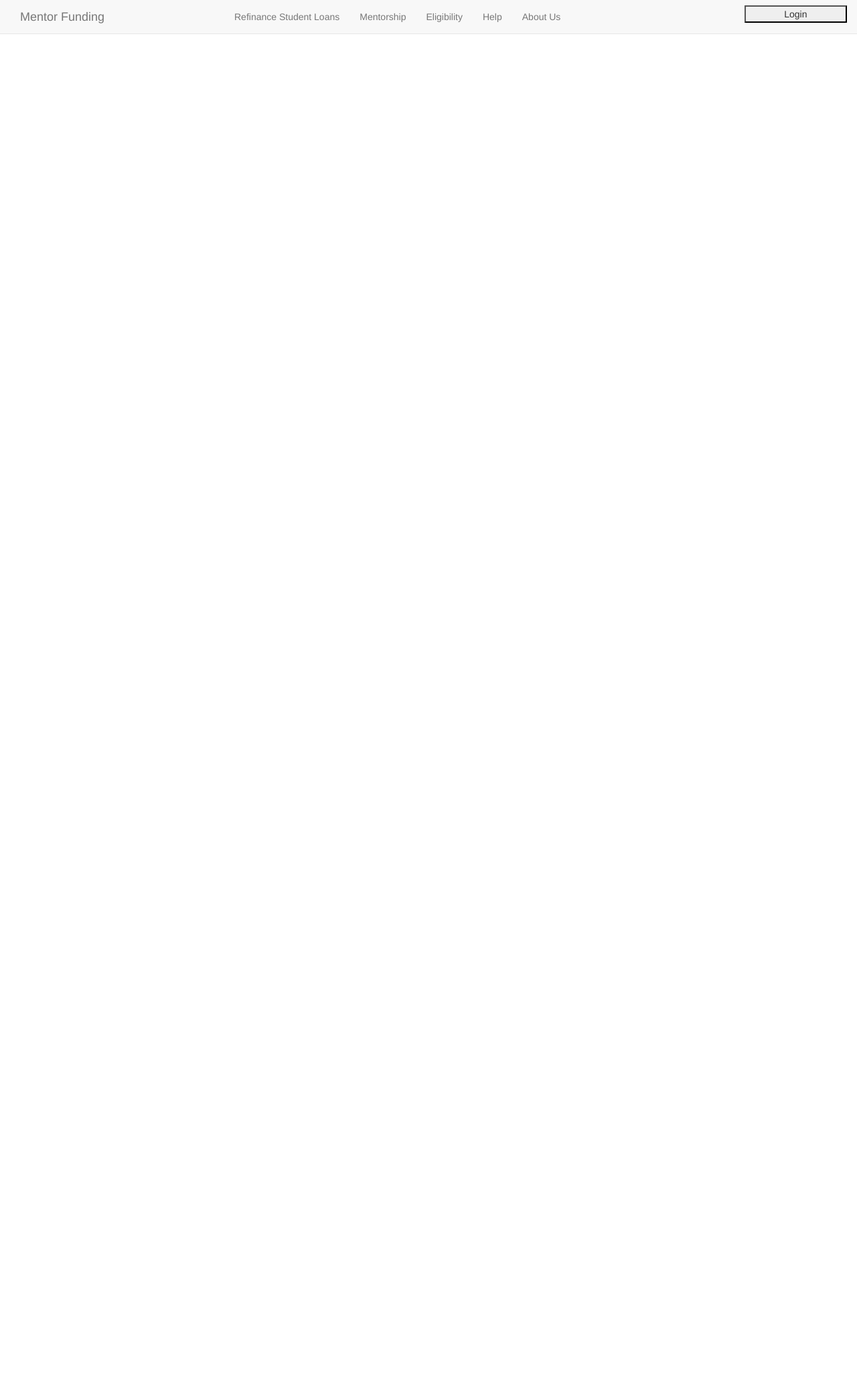
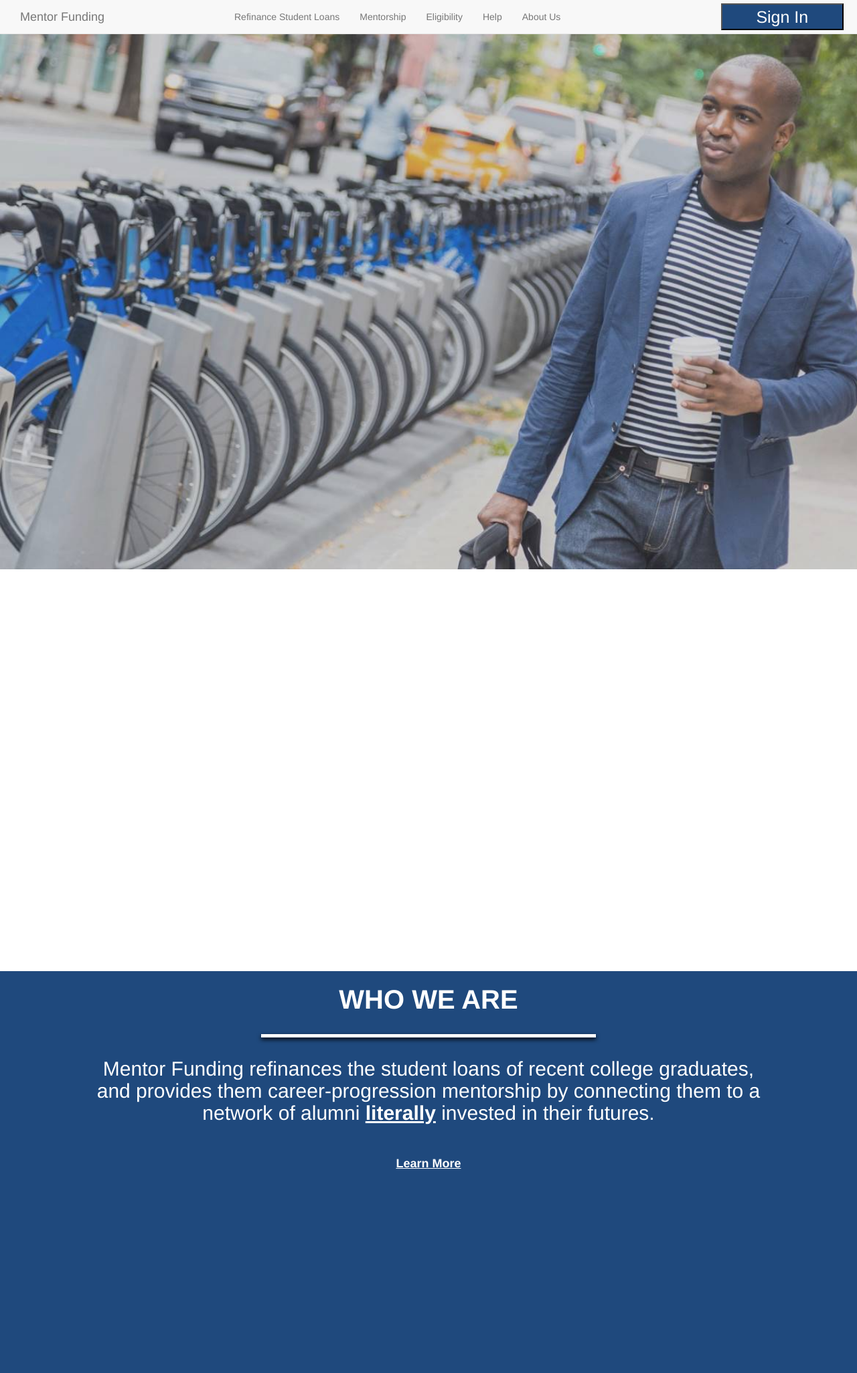
Before and after one commit to south-bend-code-school/MentorFunding, a plain HTML site: page index.html in a window 1280 px wide. Shown: the whole page at 67% size. Before the commit the page ends 800 px from the top, so only its background shows below. Drawn offline with nearby package versions, Linux system fonts and the light colour scheme.

Commit message:
adding some sections of index

```diff
--- a/index.html
+++ b/index.html
@@ -55,12 +55,34 @@
     </div><!-- /.navbar-collapse -->
     <div class="col-md-2">
       <div class="navbar-form navbar-right">
-        <button>Login</button>
+        <button>Sign In</button>
       </div>
     </div>
   </div><!-- /.container-fluid -->
 </nav>
 
+<!--Main image-->
+<div class="row">
+  <div id="mainImage" class="col-md-12"></div>
+</div>
+
+<!--Maiin potions-->
+<div class="row">
+  <div class="col-md-12 blank"></div>
+</div>
+
+<!--Who we are-->
+<div class="row">
+  <div class="col-md-12 blue">
+    <div id="WhoWeAre">
+      <h1 style="font-size:40px"><strong>WHO WE ARE<strong></h1>
+      <div id="whiteLine"></div>
+      <h3 style="font-size:30px">Mentor Funding refinances the student loans of recent college graduates, and provides them career-progression mentorship by connecting them to a network of alumni <strong><u>literally</u></strong> invested in their futures.</h3>
+      <div style="margin-top:50px"><a style="color:white" href="#"><h4><strong><u>Learn More</u></strong></h4></a></div>
+    </div>
+  </div>
+</div>
+
 
 </body>
 
--- a/stylesheets/index.css
+++ b/stylesheets/index.css
@@ -11,6 +11,7 @@ body{
 }
 .row{
   width:100% !important;
+  height:100% !important;
   margin: 0px !important;
   padding:0px !important;
 }
@@ -26,7 +27,10 @@ body{
 }
 .navbar-form.navbar-right{
   float:right;
+  height:100%;
   width:100%;
+  margin:5px;
+  padding:0px;
 }
 .navbar-nav li:hover{
   background-color:darkgray;
@@ -34,13 +38,46 @@ body{
 button{
   float:right;
   width:100%;
-  height:100%;
+  height:40px;
   border-radius:0px;
-  background-color:navy blue;
+  background-color:#1F497D;
+  color:white !important;
+  font-size:25px !important;
+}
+
+
+
+/* ^^^^ BASICS NEEDED TO GET DIVS TO STRETCH TO WHOLE PAGE, STACK UP EVENLY, NAVBAR, MISC...*/
+#mainImage{
+  background-image: url('../images/index_background.jpg');
+  background-repeat: no-repeat;
+  background-size: cover;
+  height:800px;
+  margin:0px;
+  padding:0px;
+  margin-top:50px;
+}
+#whiteLine{
+  width:50%;
+  height:5px;
+  background-color:white;
+  margin-left:25%;
+  margin-top: 30px;
+  margin-bottom: 30px;
+  box-shadow: 0	3px 6px black;
+
+}
+.blank{
+    background-color:white;
+    height:600px;
+}
+.blue{
+  background-color:#1F497D;
+  height:600px;
+  text-align:center;
   color:white;
-  font-size:16px;
 }
-/* ^^^^ BASICS NEEDED TO GET DIVS TO STRETCH TO WHOLE PAGE, STACK UP EVENLY, NAVBAR, MISC...*/
-#blank{
-    height:400px;
+#WhoWeAre{
+  margin-left:10%;
+  margin-right:10%;
 }
```
Also changed, not shown: images/index_background.jpg (added). Lines whose indentation alone changed are shown as unchanged.
